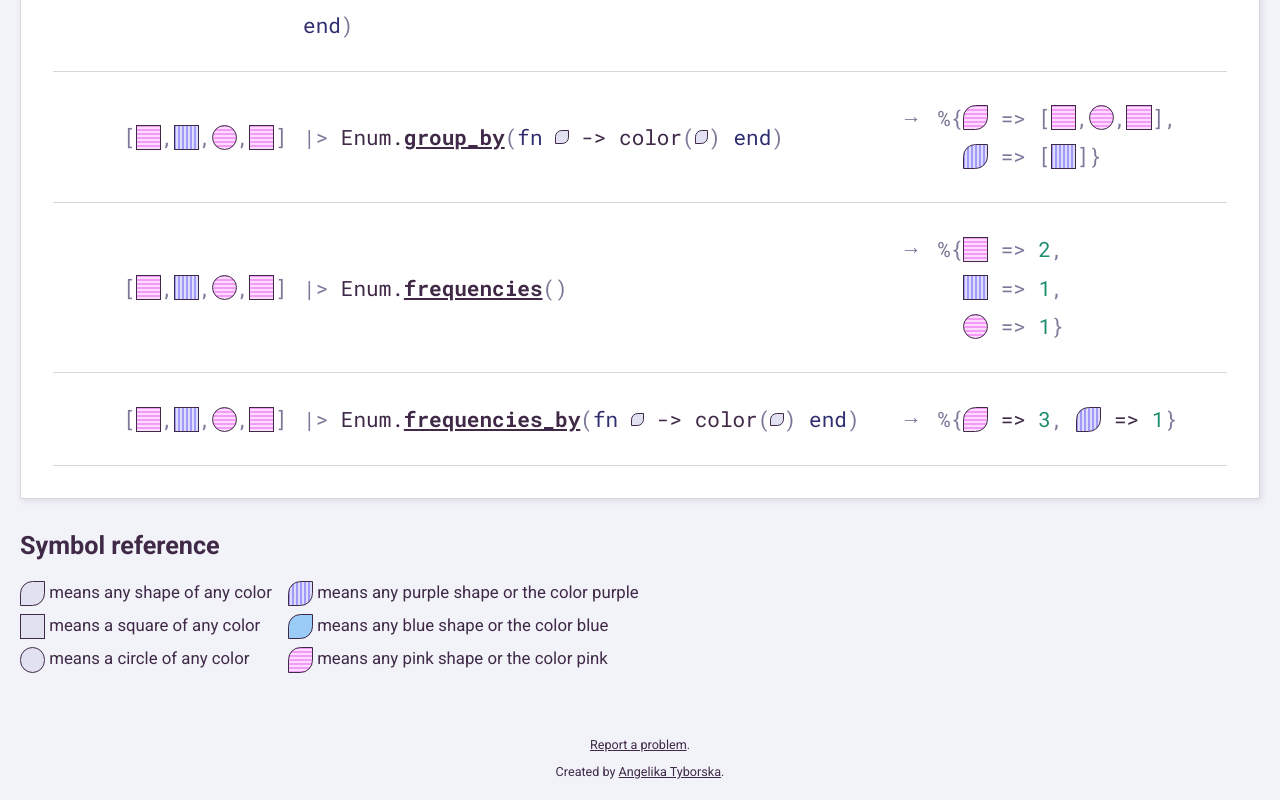
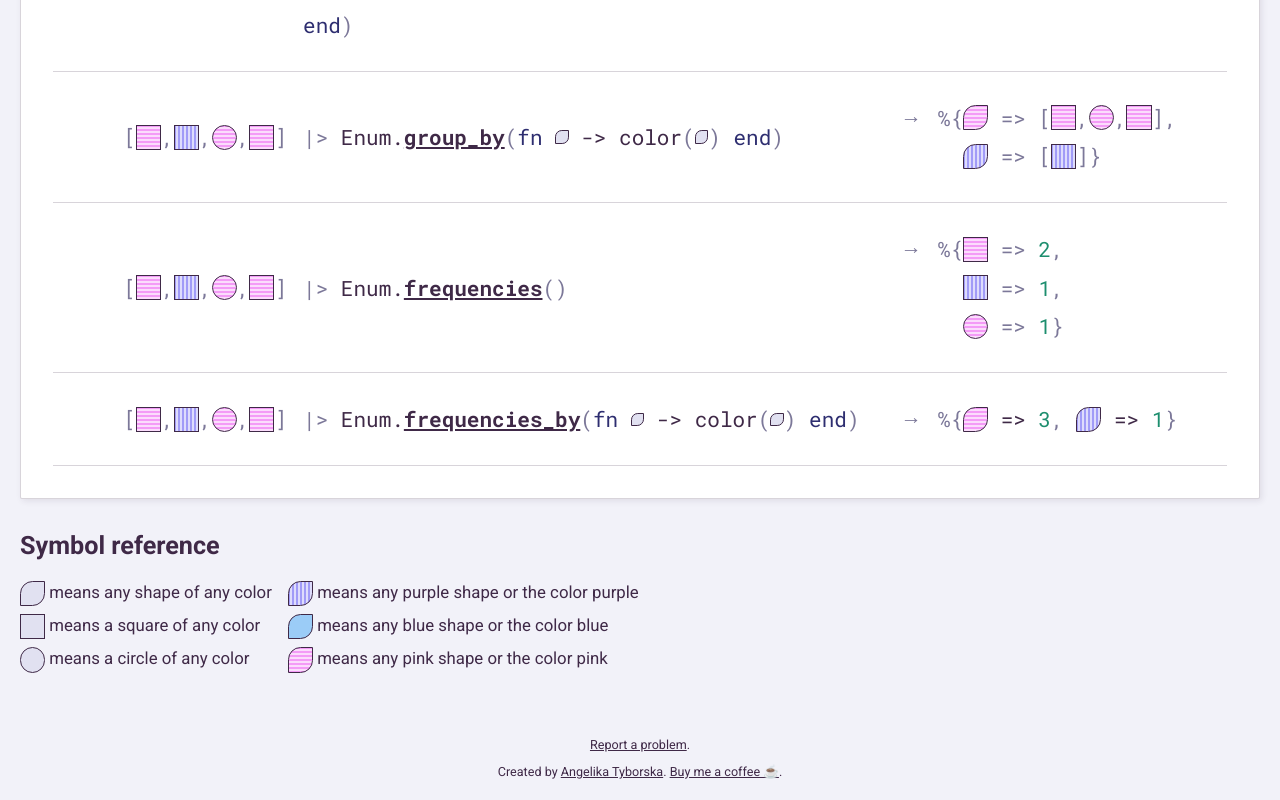
Before and after one commit to angelikatyborska/elixir-enum-cheatsheet, a Vue app: page / in a window 1280 px wide. Shown: the part 5068-5868 px from the top of the page. Built offline with nearby package versions, Linux system fonts and the light colour scheme.

Commit message:
Add kofi link

```diff
--- a/src/App.vue
+++ b/src/App.vue
@@ -1774,7 +1774,7 @@
 
     <footer>
       <p><a href="https://github.com/angelikatyborska/elixir-enum-cheatsheet/issues">Report a problem</a>.</p>
-      <p>Created by <a href="https://angelika.me">Angelika Tyborska</a>.</p>
+      <p>Created by <a href="https://angelika.me">Angelika Tyborska</a>. <a href="https://ko-fi.com/angelikatyborska">Buy me a coffee ☕️</a>.</p>
     </footer>
   </div>
 </template>
```
